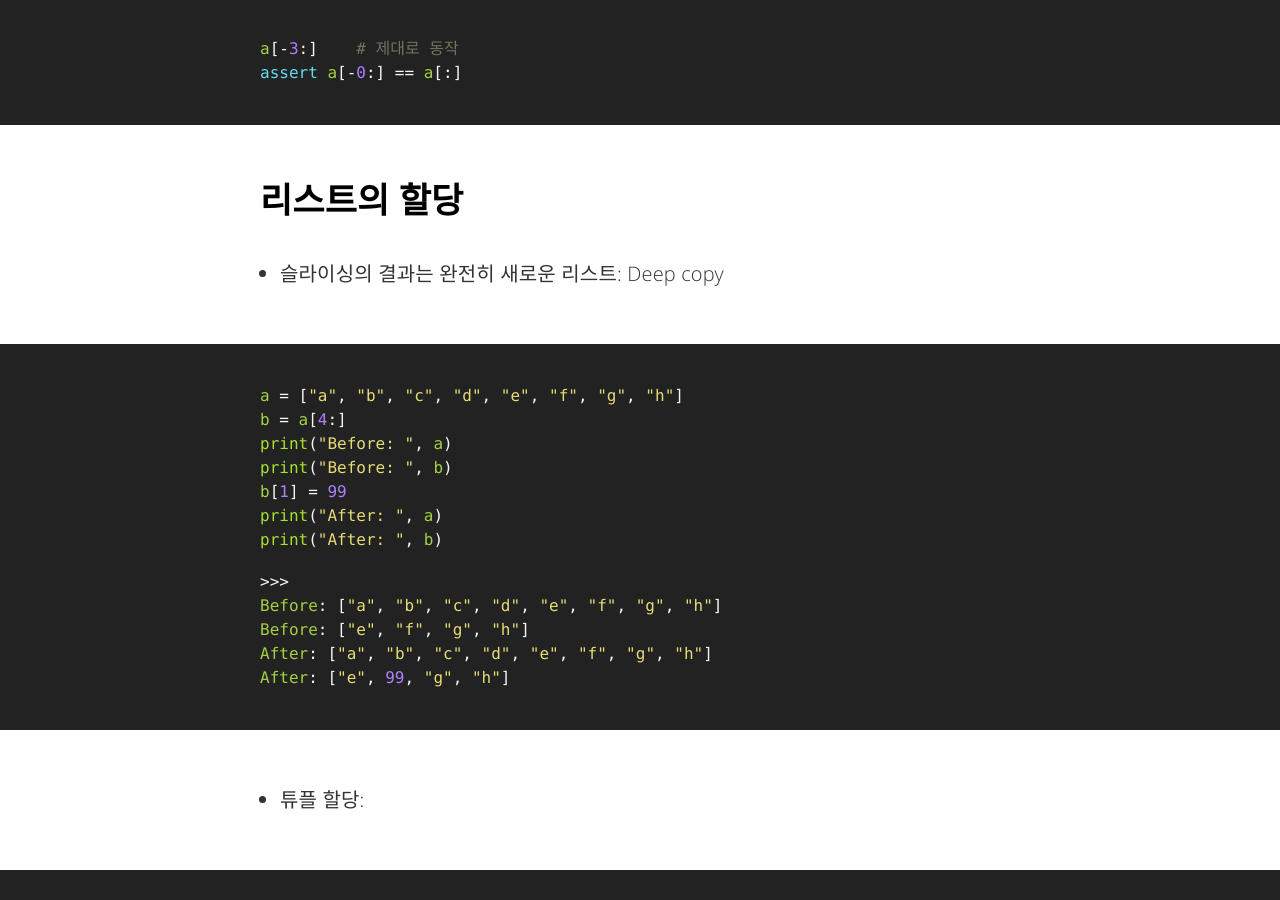
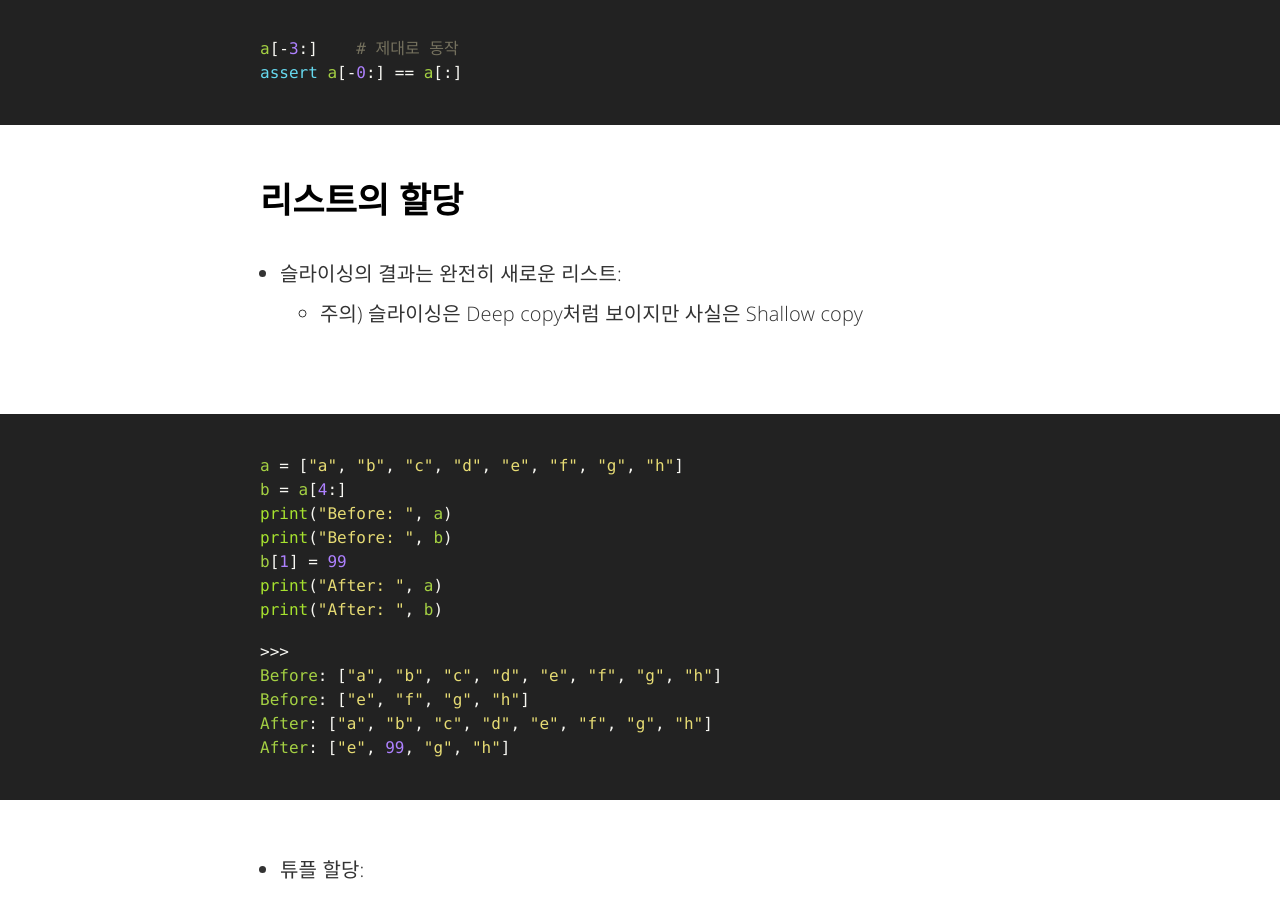
Before and after one commit to hcnoh/blog-prev, a Jekyll site: the page built from _posts/2018-09-16-effective-python-way05.md, in a window 1280 px wide and 900 px high, scrolled down 2647 px. Built offline with Jekyll 4.4.1, drawn with Linux system fonts in a browser that asks for light colours; comment, search, counter and statistics services are not loaded.

Commit message:
Update 2018-09-16-effective-python-way05.md

```diff
--- a/_posts/2018-09-16-effective-python-way05.md
+++ b/_posts/2018-09-16-effective-python-way05.md
@@ -53,7 +53,8 @@ assert a[-0:] == a[:]
 {% endhighlight %}
 
 ## 리스트의 할당
-- 슬라이싱의 결과는 완전히 새로운 리스트: Deep copy
+- 슬라이싱의 결과는 완전히 새로운 리스트:
+  - 주의) 슬라이싱은 Deep copy처럼 보이지만 사실은 Shallow copy
 {% highlight python %}
 a = ["a", "b", "c", "d", "e", "f", "g", "h"]
 b = a[4:]
```
